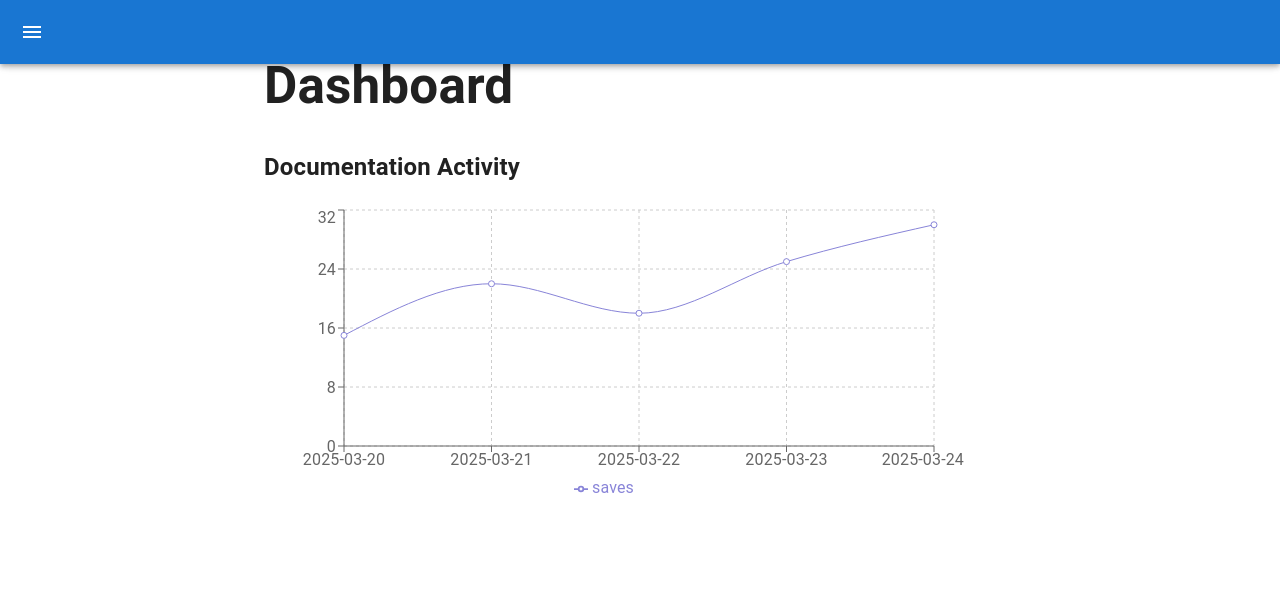
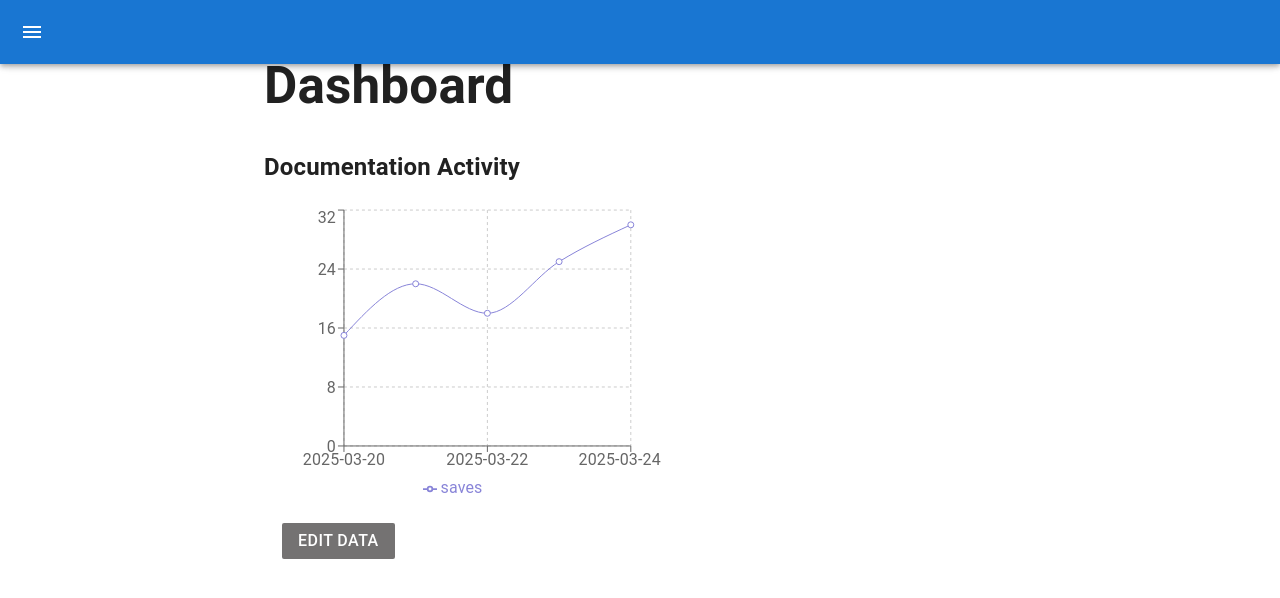
Before and after one commit to vulp/springbootreactpostgre, a React (Vite) app in the folder frontend/my-app/: page /dashboard in a window 1280 px wide. Shown: the top 598 px of the page. Built offline with nearby package versions, Linux system fonts and the light colour scheme; sample sign-in values are in the browser's storage.

Commit message:
chart testing

```diff
--- a/frontend/my-app/src/components/Charts.jsx
+++ b/frontend/my-app/src/components/Charts.jsx
@@ -1,4 +1,6 @@
 import React, { useState, useEffect } from 'react';
+import EditButton from './EditButton.jsx';
+
 import {
     LineChart,
     Line,
@@ -7,15 +9,25 @@ import {
     CartesianGrid,
     Tooltip,
     Legend,
+    ResponsiveContainer
 } from 'recharts';
 
+import Box from '@mui/material/Box';
+import Button from '@mui/material/Button';
+import Typography from '@mui/material/Typography';
+import Modal from '@mui/material/Modal';
+import TextField from '@mui/material/TextField';
 
 
 function Charts() {
     const [chartData, setChartData] = useState([]);
     const [loading, setLoading] = useState(true);
+    const [isEditing, setIsEditing] = useState(false);
     const [error, setError] = useState(null);
-
+    const [open, setOpen] = React.useState(false);
+    const handleOpen = () => setOpen(true);
+    const handleClose = () => setOpen(false);
+    const [inputText, setInputText] = useState('');
 
     const data = [
         { "date": "2025-03-20", "saves": 15 },
@@ -24,12 +36,21 @@ function Charts() {
         { "date": "2025-03-23", "saves": 25 },
         { "date": "2025-03-24", "saves": 30 }
     ];
+
+    const data2 = [
+        { "date": "2025-03-20", "saves": 1 },
+        { "date": "2025-03-21", "saves": 2 },
+        { "date": "2025-03-22", "saves": 8 },
+        { "date": "2025-03-23", "saves": 5 },
+        { "date": "2025-03-24", "saves": 3 }
+    ];
     useEffect(() => {
 
         setTimeout(() => {
             setChartData(data);
             setLoading(false);
-        }, 1000); // Simulate a 1-second delay
+            setInputText(JSON.stringify(data));
+        }, 1000);
     }, []);
 
     if (loading) {
@@ -40,9 +61,50 @@ function Charts() {
         return <div>Error loading chart data: {error.message}</div>;
     }
 
+    const handleChange = () => {
+        console.log('data');
+
+        try {
+            const parsedData = JSON.parse(inputText);
+            setChartData(parsedData);
+            setIsEditing(false);
+        } catch (e) {
+            console.log(e);
+            setIsEditing(true);
+        }
+    };
+
+    const handleInputChange = (value) => {
+        setInputText(value);
+        testData(inputText);
+    };
+
+    const handleCancel = () => {
+        console.log('data');
+
+        try {
+            // const parsedData = JSON.parse(inputText);
+            setInputText(JSON.stringify(chartData));
+            setIsEditing(false);
+        } catch (e) {
+            console.log(e);
+            setIsEditing(true);
+        }
+    };
+
+    const testData = () => {
+        try {
+            const parsedData = JSON.parse(inputText);
+            setChartData(parsedData);
+        } catch (e) {
+            console.log(e);
+         }
+    }
+
     return (
         <div>
             <h2>Documentation Activity</h2>
+            <ResponsiveContainer width="40%" height={300}>
                 <LineChart
                     width={700}
                     height={300}
@@ -57,6 +119,30 @@ function Charts() {
                     <Line type="monotone" dataKey="saves" stroke="#8884d8" activeDot={{ r: 8 }} />
 
                 </LineChart>
+            </ResponsiveContainer>
+            {isEditing && (
+                <>
+                    <TextField id="outlined-basic" sx={{
+                        '& .MuiInputBase-input': {
+                            resize: 'both', width: 700
+                        },
+                    }} rows={4} multiline label="Outlined" variant="outlined" onChange={event => handleInputChange(event.target.value)} slotProps={{
+                        input: {
+                            style: {
+                                resize: 'both',
+                            },
+                        },
+                    }} value={inputText} />
+
+                    <br />
+                    <EditButton text={"Save"} className="mt-4" onClick={() => handleChange()}></EditButton>
+                    <EditButton text={"Cancel"} className="mt-4" onClick={() => handleCancel()}></EditButton>
+                </>
+            )}
+            {!isEditing && (
+                <EditButton text={"Edit Data"} className="mt-4" onClick={() => setIsEditing(true)}></EditButton>
+            )}
+
         </div>
     );
 }
--- /dev/null
+++ b/frontend/my-app/src/components/EditButton.jsx
@@ -0,0 +1,27 @@
+import React from 'react';
+import styled from 'styled-components';
+import { Button as MuiButton } from '@mui/material';
+
+const ButtonTest = styled(MuiButton)`
+  color: rgb(255, 255, 255);
+  font-size: 1em;
+  margin: 1em;
+  padding: 0.25em 1em;
+  border: 2px solid; /* You need to specify a border color */
+  background-color: rgb(116, 114, 114);
+  border-radius: 4px;
+
+  /* You can add more overrides here */
+  &:hover {
+    background-color: rgba(141, 243, 212, 0.8); /* Example hover effect */
+  }
+`;
+
+function EditButton({onClick, text}) {
+
+    return (
+        <ButtonTest onClick={onClick}>{text}</ButtonTest>
+    )
+}
+
+export default EditButton;
--- a/frontend/my-app/src/hooks/useAuth.jsx
+++ b/frontend/my-app/src/hooks/useAuth.jsx
@@ -34,6 +34,7 @@ export const AuthProvider = ({ children }) => {
     };
 
     const logout = () => {
+        console.log('Logout')
         setToken(null);
         navigate('/login');
     };
--- a/frontend/my-app/src/utils/api.js
+++ b/frontend/my-app/src/utils/api.js
@@ -1,7 +1,8 @@
+import { Logout } from '@mui/icons-material';
 import { useAuth } from '../hooks/useAuth.jsx';
 
 export const useApi = () => {
-    const { token } = useAuth();
+    const { token, logout } = useAuth();
 
     const fetchWithAuth = async (url, options = {}) => {
         const headers = {
@@ -24,11 +25,13 @@ export const useApi = () => {
                 // Handle unauthorized access (e.g., redirect to login)
                 console.error('Unauthorized access');
                 // You might want to trigger a logout here depending on your app's flow
+
             }
             console.log(response,'ffffffffffffffffffff');
             return response;
         } catch (error) {
-            console.log(error);
+            console.log('error',error);
+            logout();//needs better handling
         }
 
     };
```
Also changed, not shown: 1 other file (tests, documents, lock files or other folders). Lines whose indentation alone changed are shown as unchanged.
